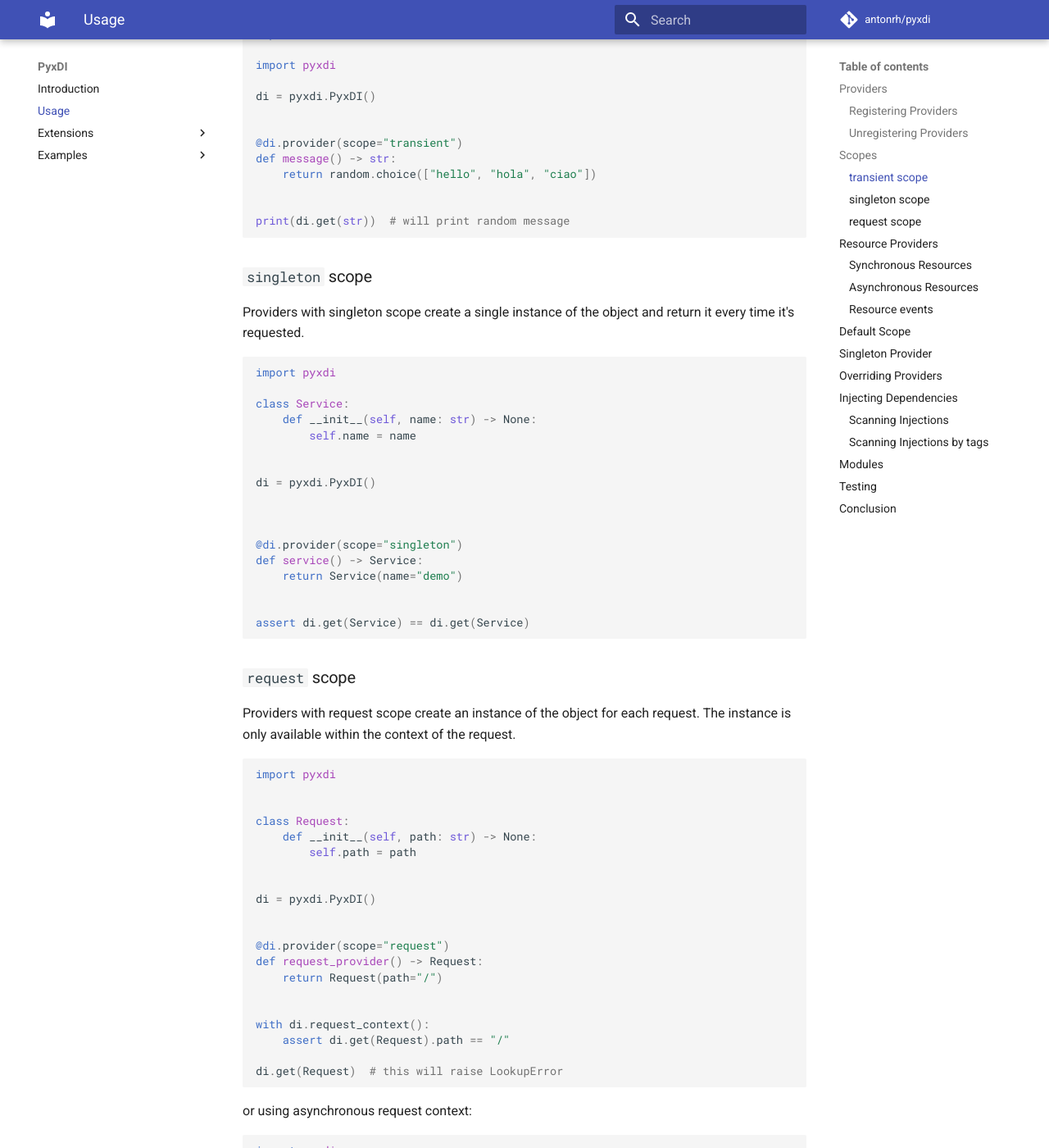
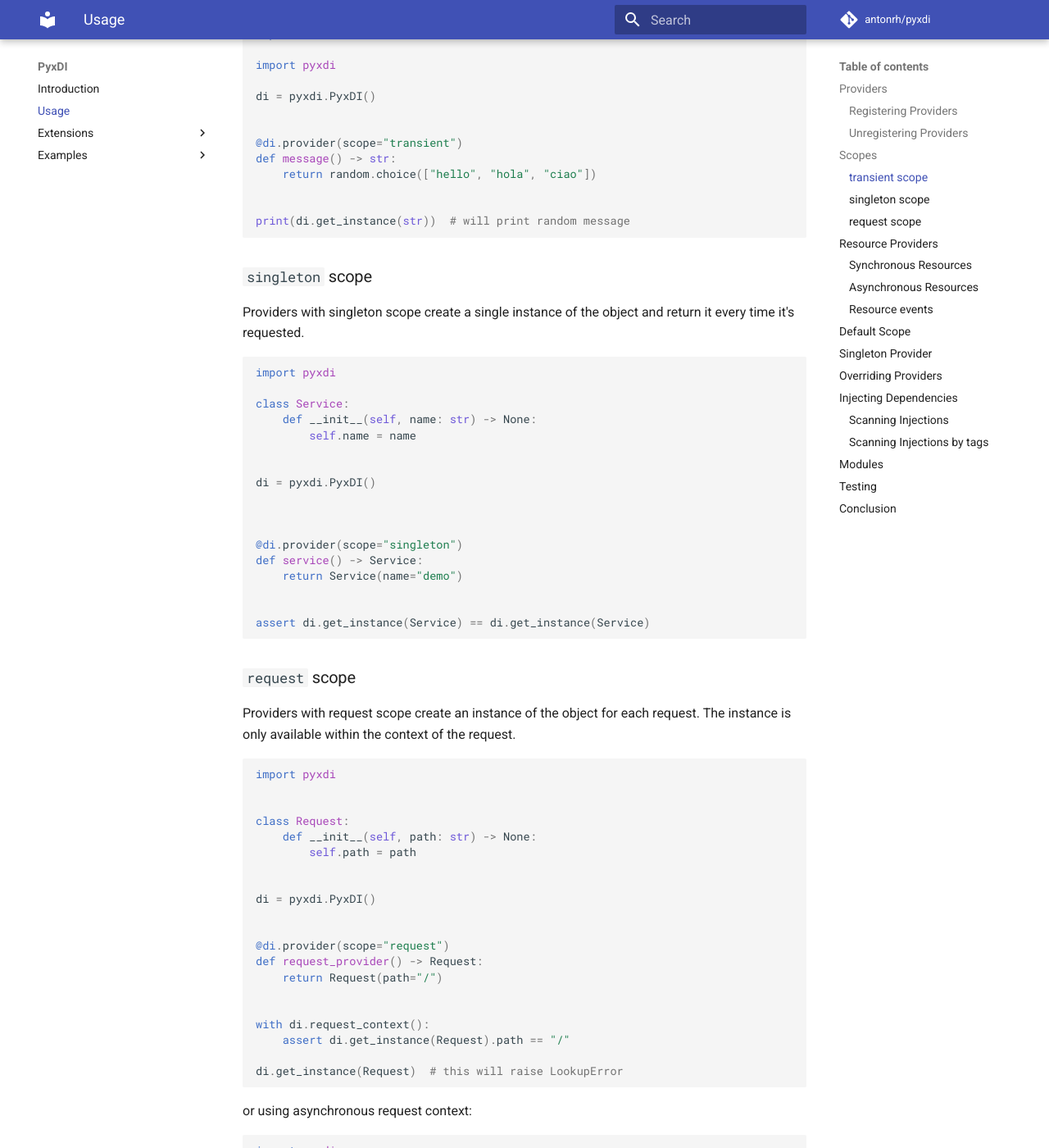
Before and after one commit to antonrh/anydi, an MkDocs documentation site: the page built from docs/usage.md, in a window 1280 px wide and 1400 px high, scrolled down 1842 px. Shown: the whole window at 82% size. Built offline with MkDocs 1.6.1 and Material for MkDocs 9.7.7, drawn with Linux system fonts in a browser that asks for light colours; comment, search, counter and statistics services are not loaded; some of the changed text lies outside the part shown.

Commit message:
Rename get/has methods

````diff
--- a/docs/usage.md
+++ b/docs/usage.md
@@ -22,7 +22,7 @@ def message() -> str:
 
 di.register_provider(str, message, scope="singleton")
 
-assert di.get(str) == "Hello, world!"
+assert di.get_instance(str) == "Hello, world!"
 ```
 
 Alternatively, you can use the provider decorator to register a provider function. The decorator takes care of registering the provider with `PyxDI`.
@@ -38,7 +38,7 @@ def message() -> str:
     return "Hello, message!"
 
 
-assert di.get(str) == "Hello, world!"
+assert di.get_instance(str) == "Hello, world!"
 ```
 
 ### Unregistering Providers
@@ -90,7 +90,7 @@ def message() -> str:
     return random.choice(["hello", "hola", "ciao"])
 
 
-print(di.get(str))  # will print random message
+print(di.get_instance(str))  # will print random message
 ```
 
 ### `singleton` scope
@@ -114,7 +114,7 @@ def service() -> Service:
     return Service(name="demo")
 
 
-assert di.get(Service) == di.get(Service)
+assert di.get_instance(Service) == di.get_instance(Service)
 ```
 
 ### `request` scope
@@ -139,9 +139,9 @@ def request_provider() -> Request:
 
 
 with di.request_context():
-    assert di.get(Request).path == "/"
+    assert di.get_instance(Request).path == "/"
 
-di.get(Request)  # this will raise LookupError
+di.get_instance(Request)  # this will raise LookupError
 ```
 
 or using asynchronous request context:
@@ -159,7 +159,7 @@ def request_provider() -> Request:
 
 async def main() -> None:
     async with di.arequest_context():
-        assert di.get(Request).path == "/"
+        assert di.get_instance(Request).path == "/"
 ```
 
 ## Resource Providers
@@ -200,7 +200,7 @@ def resource_provider() -> t.Iterator[Resource]:
 
 di.start()  # start resources
 
-assert di.get(Resource).name == "demo"
+assert di.get_instance(Resource).name == "demo"
 
 di.close()  # close resources
 ```
@@ -243,7 +243,7 @@ async def resource_provider() -> t.AsyncIterator[Resource]:
 async def main() -> None:
     await di.astart()  # start resources
 
-    assert di.get(Resource).name == "demo"
+    assert di.get_instance(Resource).name == "demo"
 
     await di.aclose()  # close resources
 
@@ -290,7 +290,7 @@ def client_lifespan(client: Client) -> t.Iterator[None]:
     client.close()
 
 
-client = di.get(Client)
+client = di.get_instance(Client)
 
 assert not client.started
 assert not client.closed
@@ -327,7 +327,7 @@ def message_provider() -> str:
     return "Hello, message!"
 
 
-assert di.get(str) == "Hello, world!"
+assert di.get_instance(str) == "Hello, world!"
 ```
 
 In this example, the message_provider function is registered as a singleton provider because default_scope is set to `singleton`.
@@ -342,7 +342,7 @@ import pyxdi
 di = pyxdi.PyxDI()
 di.singleton(str, "Hello, world!")
 
-assert di.get(str) == "Hello, world!"
+assert di.get_instance(str) == "Hello, world!"
 ```
 
 ## Overriding Providers
````
Also changed, not shown: 3 other files.
